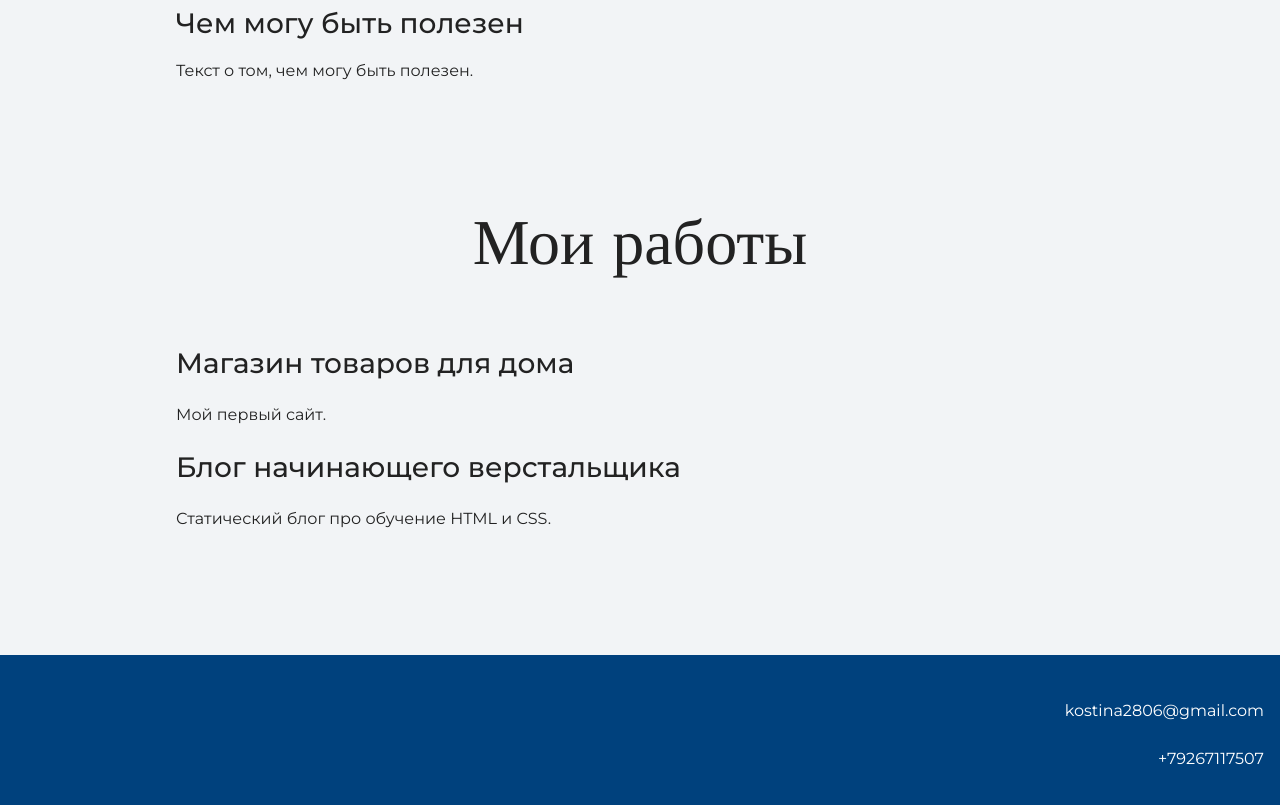
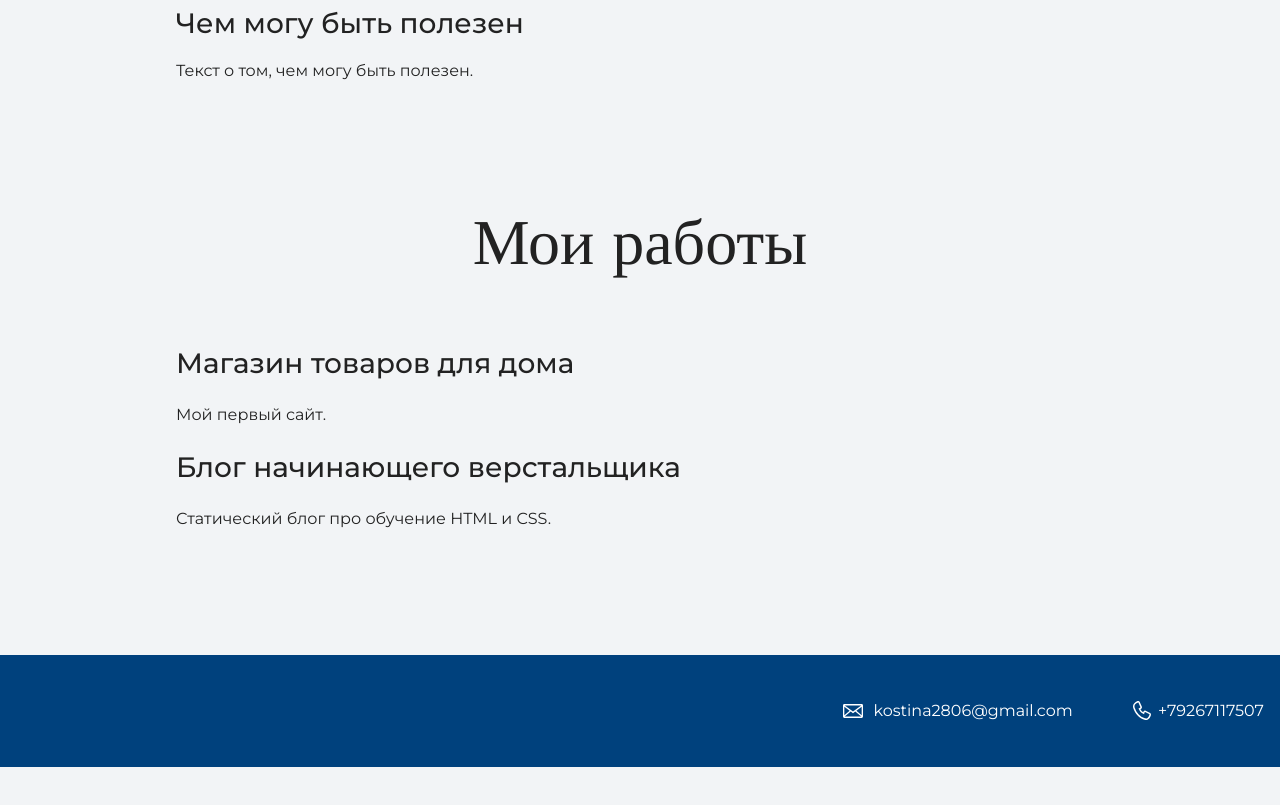
Before and after one commit to nastikos/my-site, a plain HTML site: page index.html in a window 1280 px wide. Shown: the part 1285-2090 px from the top of the page. After the commit the page ends 2052 px from the top, so only its background shows below. Drawn offline with nearby package versions, Linux system fonts and the light colour scheme.

Commit message:
Add files via upload

```diff
--- a/index.html
+++ b/index.html
@@ -48,8 +48,10 @@
 
     <footer class="page-footer">
       <div class="container">
-        <a href="mailto:kostina2806@gmail.com">kostina2806@gmail.com</a></p>
-        <p>+79267117507</p>
+        <a class="footer-email"
+        href="mailto:kostina2806@gmail.com">kostina2806@gmail.com</a>
+        <a class="footer-phone"
+        href="tel:"+79267117507">+79267117507</a>
       </div>
     </footer>
   </body>
```
